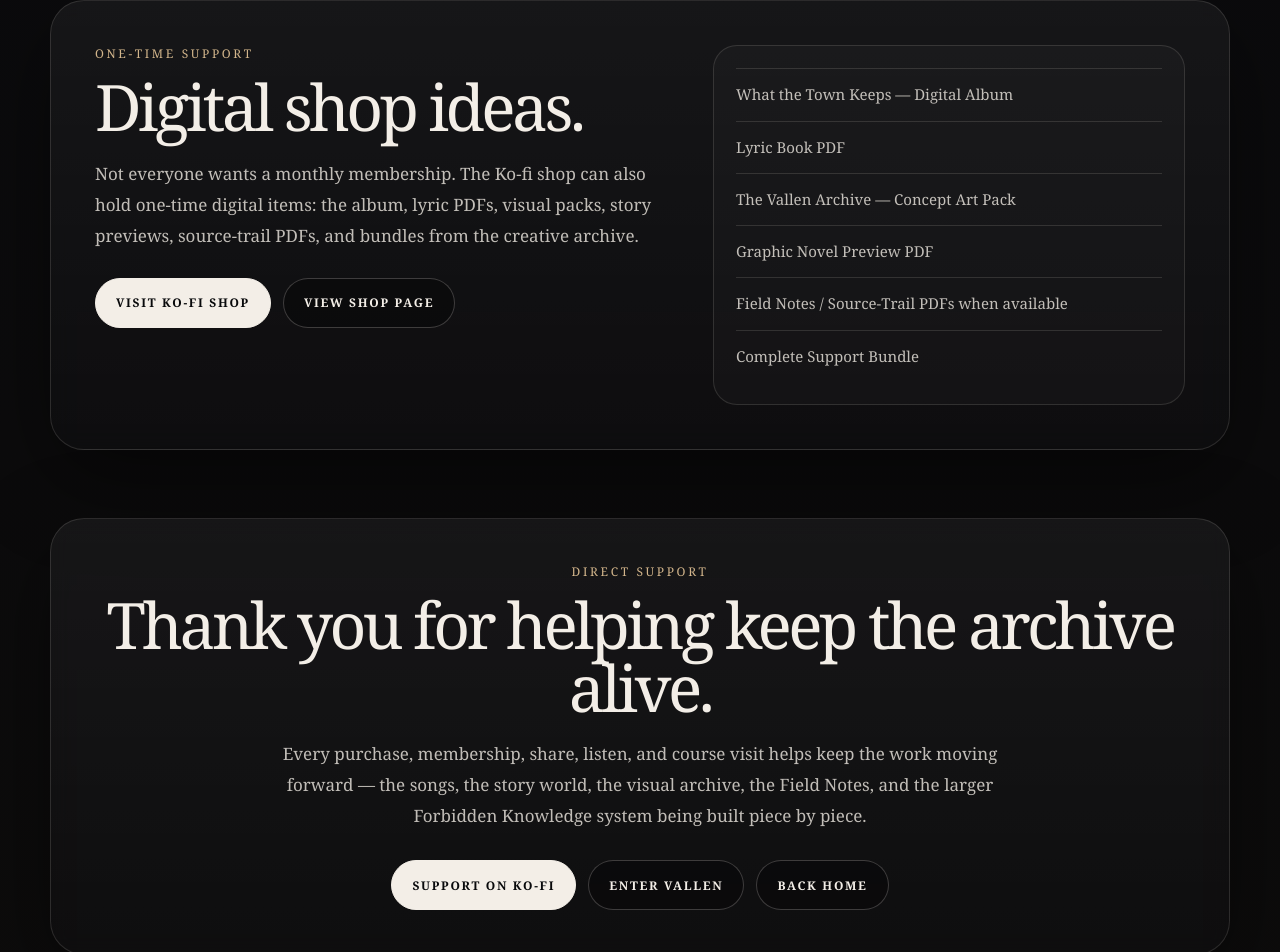
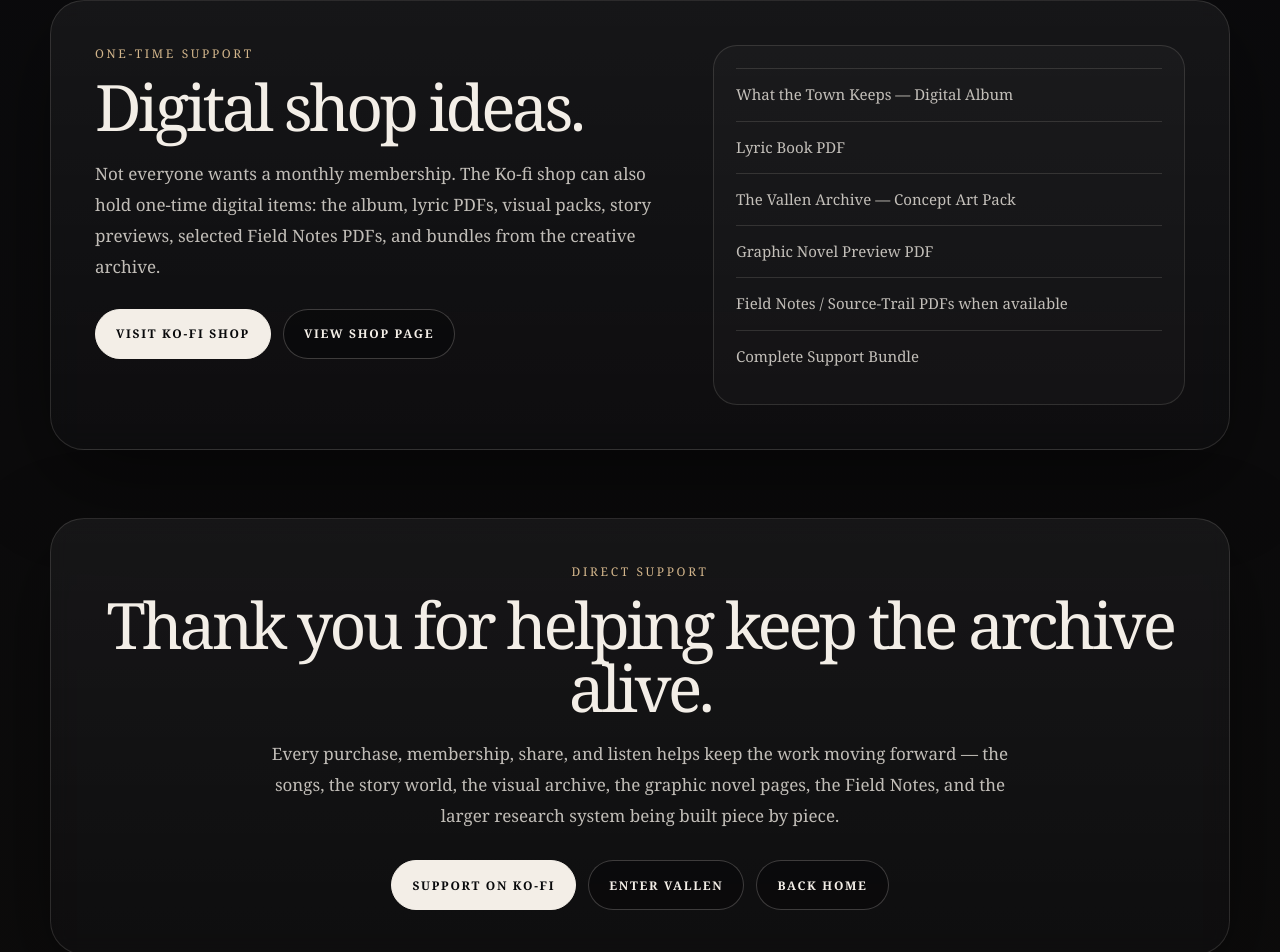
Before and after one commit to chthomps4/parallaxhearts-site, a Next.js app in the folder site/: page /support in a window 1280 px wide. Shown: the part 2017-2969 px from the top of the page. Built offline with nearby package versions, Linux system fonts and the light colour scheme.

Commit message:
Polish support page final wording

```diff
--- a/site/app/support/page.tsx
+++ b/site/app/support/page.tsx
@@ -407,8 +407,8 @@ export default function SupportPage() {
               <p className="body-copy" style={{ margin: "20px 0 0" }}>
                 Not everyone wants a monthly membership. The Ko-fi shop can
                 also hold one-time digital items: the album, lyric PDFs, visual
-                packs, story previews, source-trail PDFs, and bundles from the
-                creative archive.
+                packs, story previews, selected Field Notes PDFs, and bundles
+                from the creative archive.
               </p>
 
               <div
@@ -483,10 +483,10 @@ export default function SupportPage() {
                 maxWidth: "760px",
               }}
             >
-              Every purchase, membership, share, listen, and course visit helps
-              keep the work moving forward — the songs, the story world, the
-              visual archive, the Field Notes, and the larger Forbidden
-              Knowledge system being built piece by piece.
+              Every purchase, membership, share, and listen helps keep the work
+              moving forward — the songs, the story world, the visual archive,
+              the graphic novel pages, the Field Notes, and the larger research
+              system being built piece by piece.
             </p>
 
             <div
```
